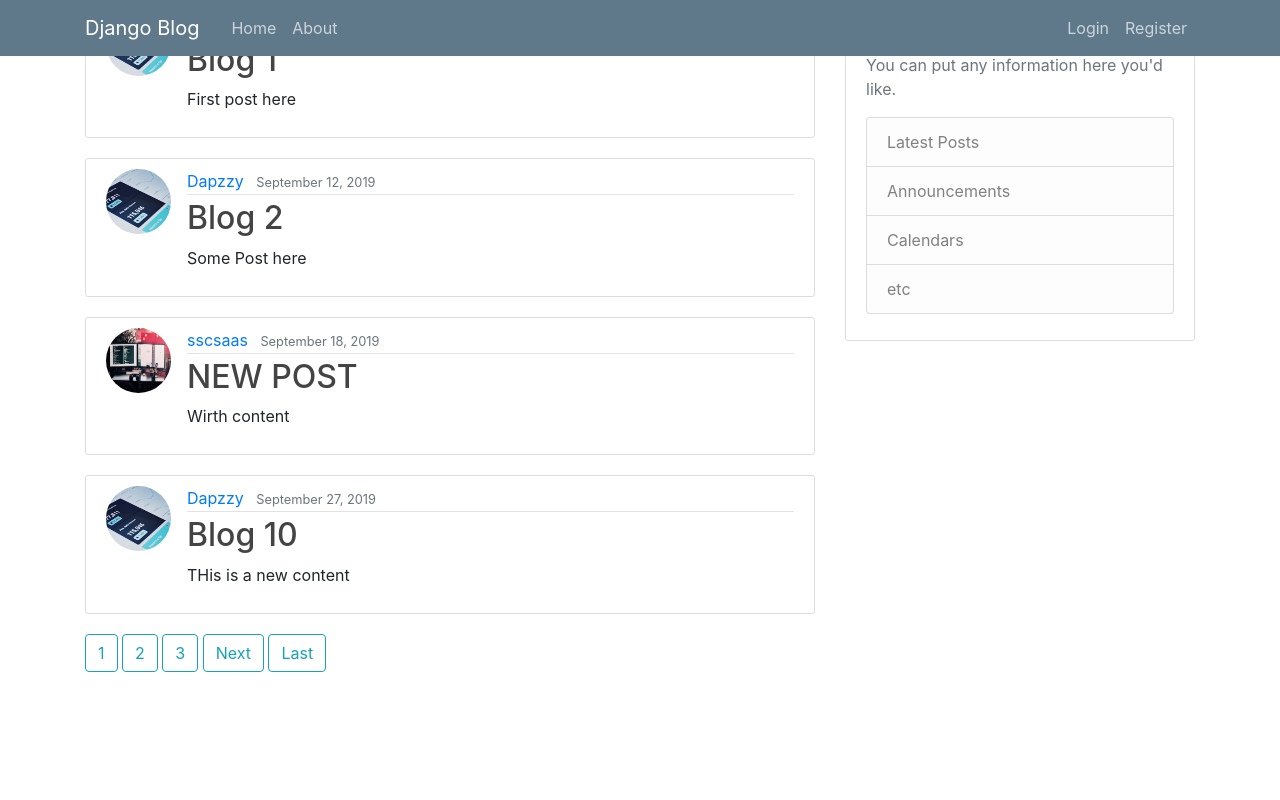
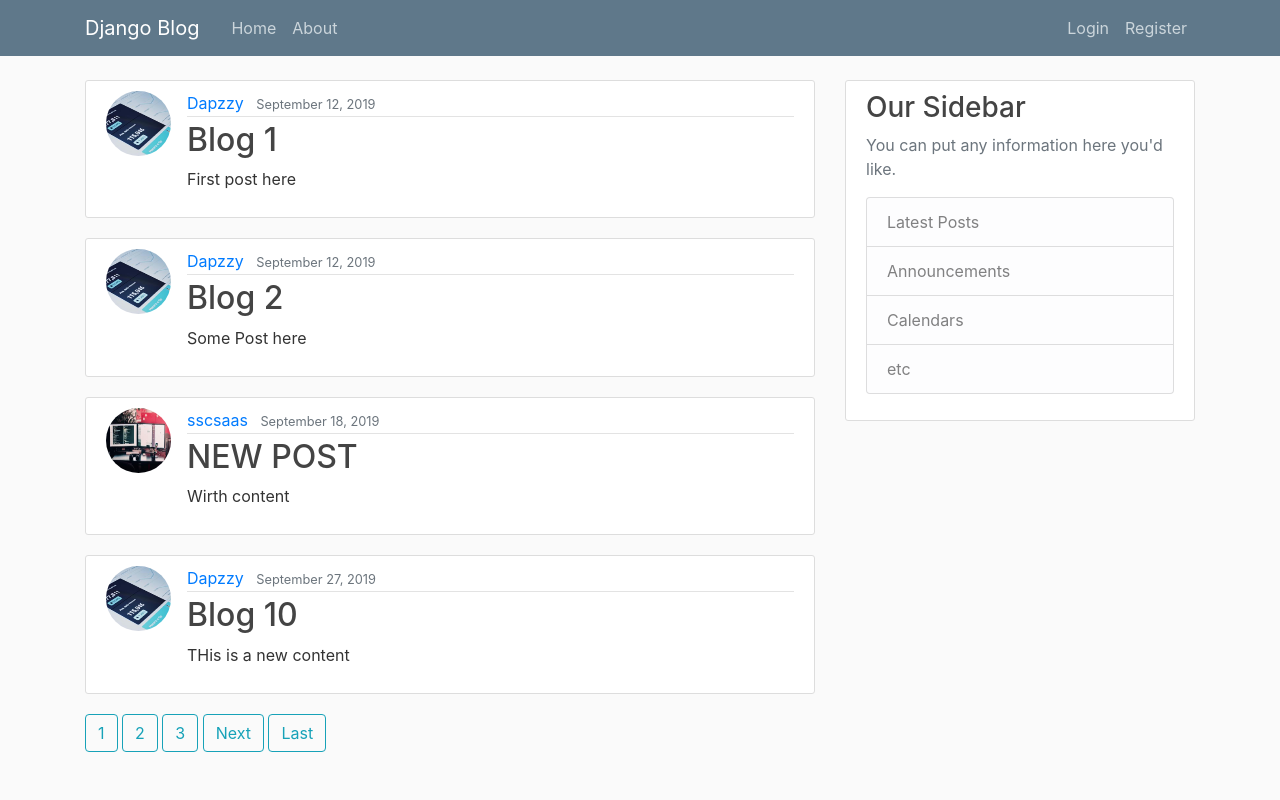
Before and after one commit to oladapzy/Django_project-Blog-App-, a Django app: page / in a window 1280 px wide. Run offline with Django 3.2, Linux system fonts and the light colour scheme; data comes from the database, SQL or seed files in the repository; some libraries are stand-ins or nearby versions.

Commit message:
Make changes to main.css

```diff
--- a/blog/static/blog/main.css
+++ b/blog/static/blog/main.css
@@ -1,5 +1,5 @@
 
-ody {
+body {
   background: #fafafa;
   color: #333333;
   margin-top: 5rem;
```
